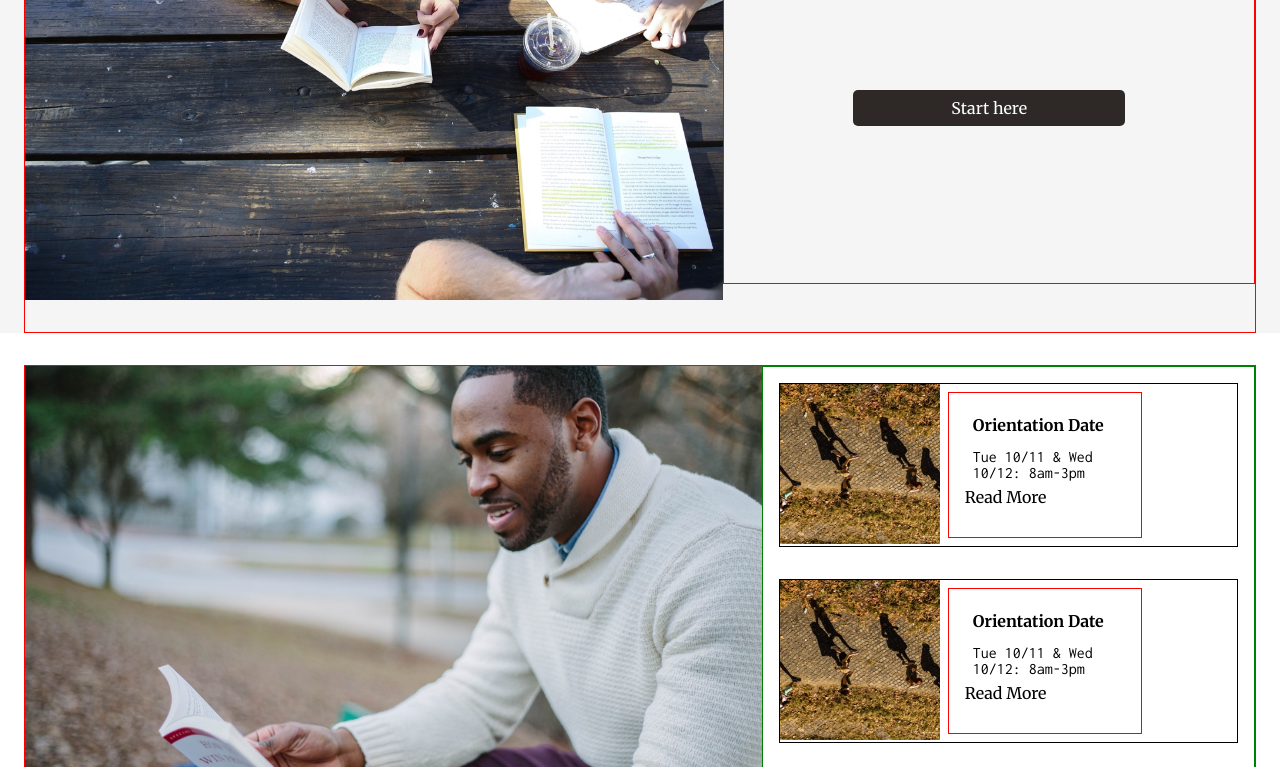
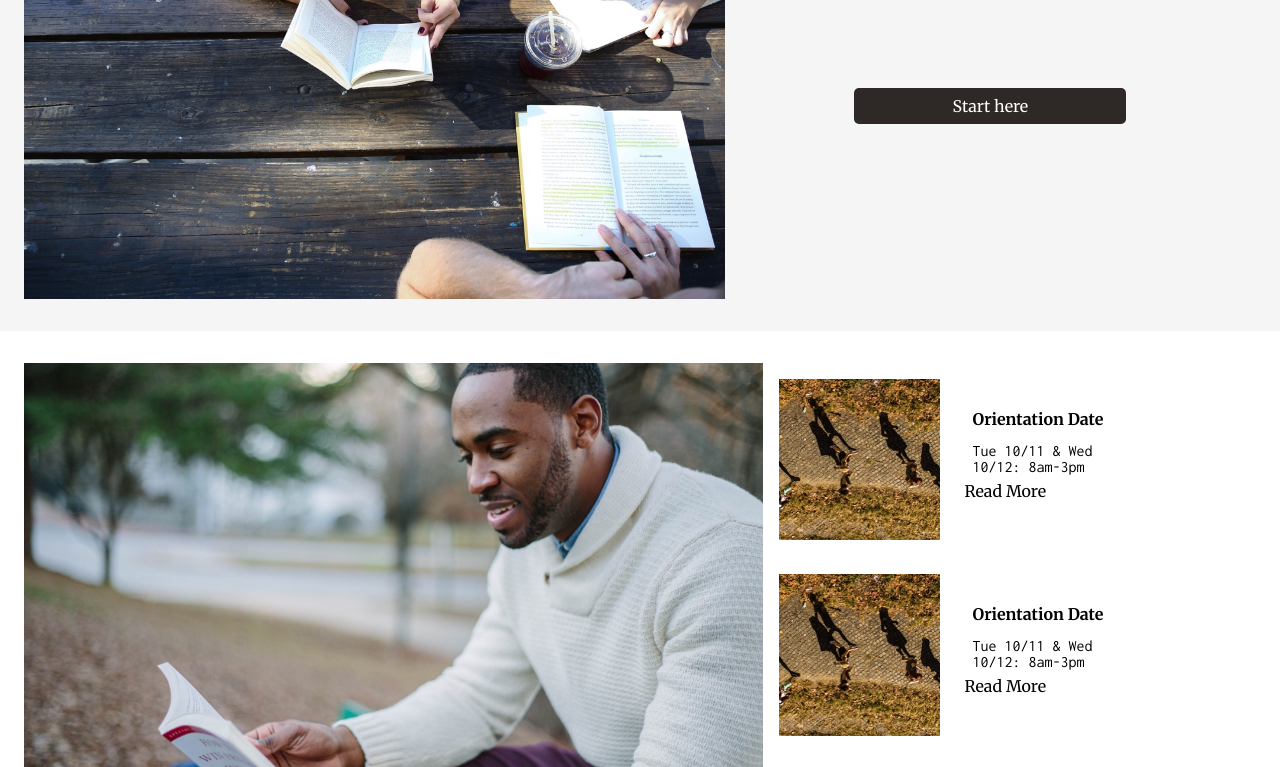
Before and after one commit to thirdofthesan/ColmarAcademy, a plain HTML site: page index.html in a window 1280 px wide. Shown: the part 315-1082 px from the top of the page. Drawn offline with Linux system fonts and the light colour scheme.

Commit message:
link updates

```diff
--- a/index.html
+++ b/index.html
@@ -4,7 +4,7 @@
         <meta charset="utf-8">
         <title>Colmar Academy</title>
         <link rel="stylesheet" href="resources/css/reset.css" type="text/css">
-        <link rel="stylesheet" href="resources/css/style2.css" type="text/css">
+        <link rel="stylesheet" href="resources/css/style.css" type="text/css">
         <link href="https://fonts.googleapis.com/css?family=Inconsolata:400,700|Merriweather:400,700|Montserrat:400,700,800|Open+Sans:400,700,800" rel="stylesheet">
       </head>
 
```
